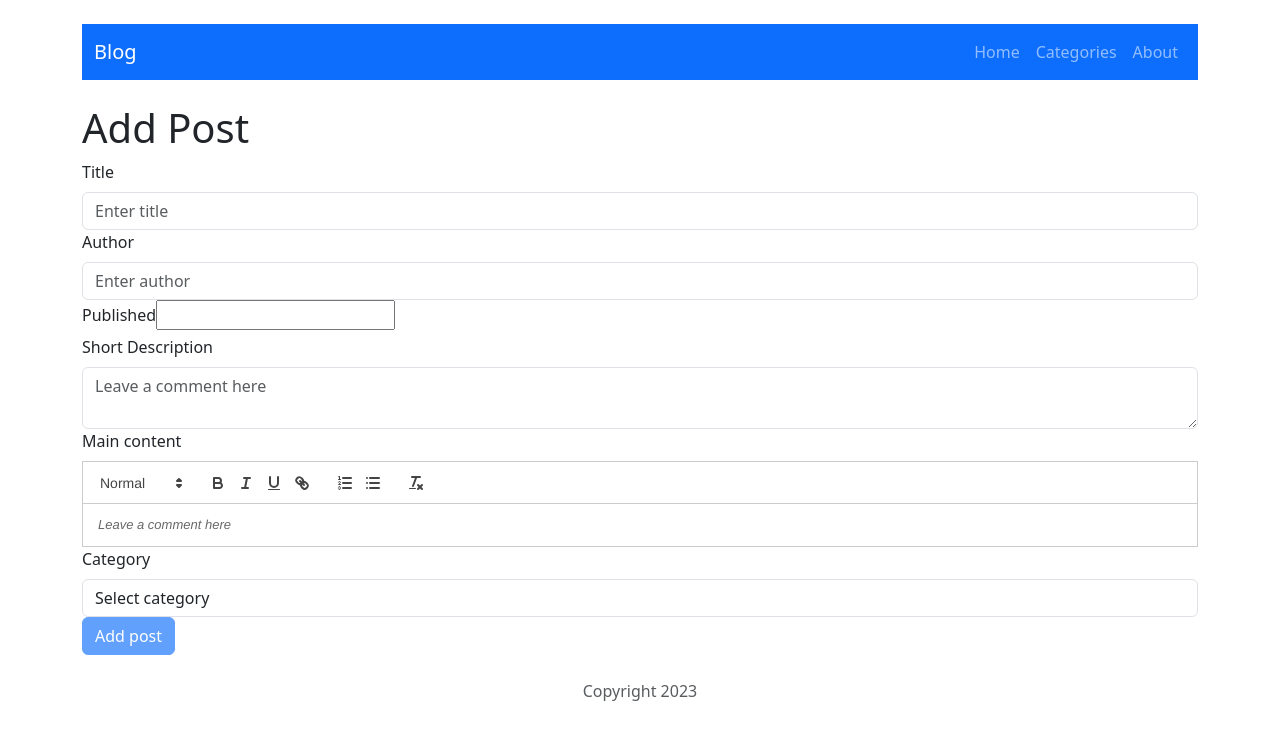
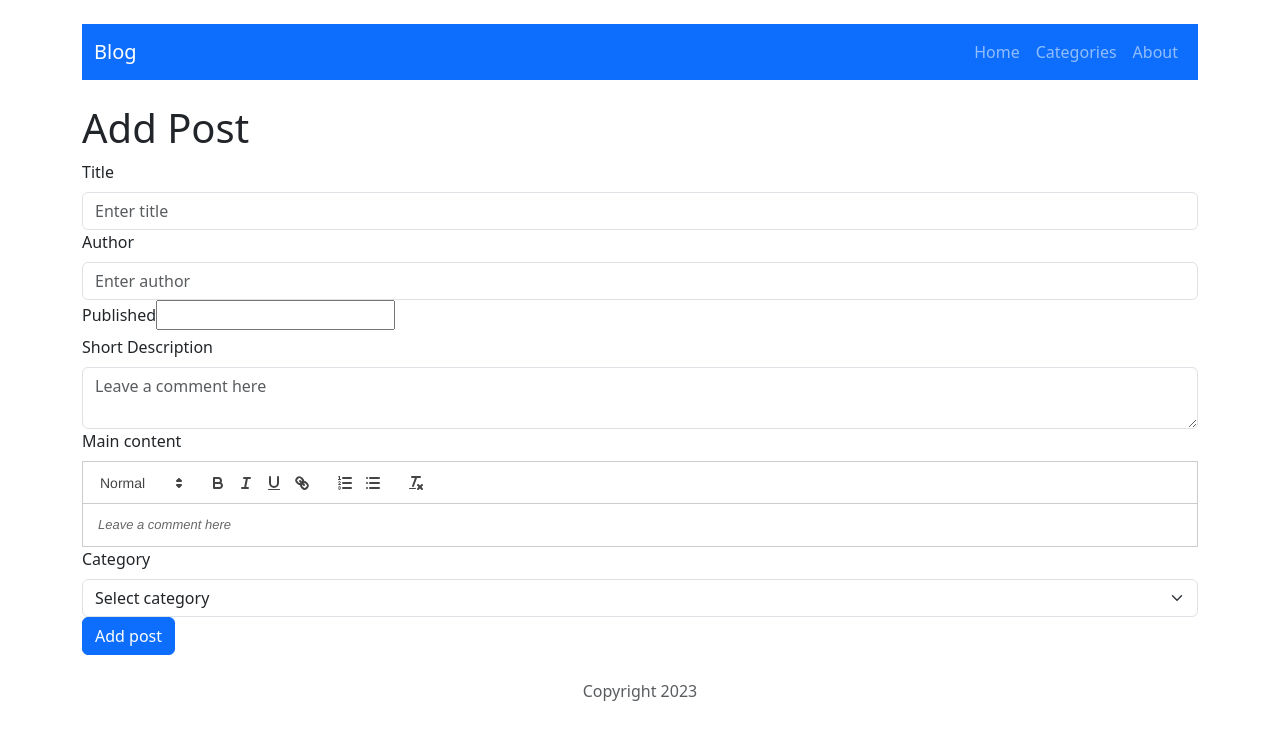
Before and after one commit to marcin-por95/CRUD-react, a React (Create React App) app: page /post/add in a window 1280 px wide. Shown: the top 740 px of the page. Built offline with nearby package versions, Linux system fonts and the light colour scheme.

Commit message:
Add custom validation to PostForm.js.

```diff
--- a/src/components/features/PostForm/PostForm.js
+++ b/src/components/features/PostForm/PostForm.js
@@ -1,17 +1,18 @@
-import React, { useState, useEffect } from "react";
-import { Button, Form } from "react-bootstrap";
+import React, {useState, useEffect} from "react";
+import {Button, Form} from "react-bootstrap";
 import ReactQuill from 'react-quill';
 import DatePicker from 'react-datepicker';
 import 'react-quill/dist/quill.snow.css';
 import "react-datepicker/dist/react-datepicker.css";
-import { useSelector } from "react-redux";
-import { getAllCategories } from "../../../redux/categoriesRedux";
-import { useForm } from "react-hook-form";
+import {useSelector} from "react-redux";
+import {getAllCategories} from "../../../redux/categoriesRedux";
+import {useForm} from "react-hook-form";
 
-const PostForm = ({ data, formHandler, buttonTitle }) => {
+const PostForm = ({data, formHandler, buttonTitle}) => {
     const {
         register,
         handleSubmit: validate,
+        clearErrors,
         formState: { errors },
     } = useForm();
     const [formState, setFormState] = useState(data || {});
@@ -24,9 +25,9 @@ const PostForm = ({ data, formHandler, buttonTitle }) => {
     }, [data]);
 
     const formElements = [
-        { name: 'title', title: "Title", type: 'text', placeholder: 'Enter title' },
-        { name: 'author', title: "Author", type: 'text', placeholder: 'Enter author' },
-        { name: 'publishedDate', title: "Published", type: 'text', placeholder: 'Enter date' },
+        {name: 'title', title: "Title", type: 'text', placeholder: 'Enter title'},
+        {name: 'author', title: "Author", type: 'text', placeholder: 'Enter author'},
+        {name: 'publishedDate', title: "Published", type: 'text', placeholder: 'Enter date'},
         {
             name: 'shortDescription',
             title: "Short Description",
@@ -41,16 +42,17 @@ const PostForm = ({ data, formHandler, buttonTitle }) => {
             placeholder: 'Leave a comment here',
             as: "textarea",
         },
-        { name: 'category', title: "Category", options: allCategories },
+        {name: 'category', title: "Category"},
     ];
 
     const onChangeHandler = (value, name) => {
         if (value === "") {
             setFormState((prevState) => {
                 delete prevState[name];
-                return { ...prevState };
+                return {...prevState};
             });
         } else {
+            clearErrors(name);
             setFormState((prevState) => ({
                 ...prevState,
                 [name]: value
@@ -64,36 +66,63 @@ const PostForm = ({ data, formHandler, buttonTitle }) => {
 
     const getElementByName = (el) => {
         if (el.name === 'content') {
-            return <ReactQuill
+            return <>
+                <ReactQuill
+                    {...register(el.name, {
+                        validate: () => !formState?.[el.name]=== undefined|| "Please write some content",
+                    })}
                     type={el.type}
                     theme={"snow"}
                     placeholder={el.placeholder}
                     onChange={(value) => onChangeHandler(value, el.name)}
                     defaultValue={data?.[el.name]}
-            />;
+                />
+                {errors[el.name] && (
+                    <span style={errorStyles}>{errors[el.name].message}</span>
+                )}
+            </>;
         }
         if (el.name === 'publishedDate') {
-            return <DatePicker
+            return (<>
+                <DatePicker
+                    {...register(el.name, {
+                        validate: () => !formState?.[el.name]=== undefined || "Select date",
+                    })}
                     selected={formState?.[el.name]}
                     onChange={(value) => onChangeHandler(value, el.name)}
                     onSelect={(value) => onChangeHandler(value, el.name)}
-            />;
+                />
+                {errors[el.name] && (
+                    <span style={errorStyles}>{errors[el.name].message}</span>
+                )}
+            </>);
         }
         if (el.name === 'category') {
-            return (
-                <Form.Control
-                    {...register(el.name, { required: true })}
+            return (<>
+                    <Form.Select
+                        {...register(el.name, {
+                            validate: (value) => {
+                                console.log(value);
+                                console.log(formState);
+                                return !formState?.[el.name] === undefined || "Select category";
+                            },
+                        })}
                         as="select"
                         onChange={(e) => onChangeHandler(e.target.value, el.name)}
                         value={formState?.[el.name] || ''}
                     >
-                    <option value="">Select category</option>
+                        <option>Select category</option>
                         {allCategories.map((option, index) => (
                             <option key={index} value={option}>
                                 {option}
                             </option>
                         ))}
-                </Form.Control>
+                    </Form.Select>
+                    {errors[el.name] && (
+                        <span style={errorStyles}>{errors[el.name].message}</span>
+                    )}
+                </>
+
             );
         }
 
@@ -137,7 +166,6 @@ const PostForm = ({ data, formHandler, buttonTitle }) => {
                 ))}
                 <Button
                     type="submit"
-                    disabled={formState != null && Object.values(formState).every((x) => !x)}
                 >
                     {buttonTitle}
                 </Button>
--- a/src/components/features/Posts/Posts.js
+++ b/src/components/features/Posts/Posts.js
@@ -28,7 +28,7 @@ const Posts = ({ category }) => {
                                     {post.author}
                                     <br />
                                     <b>Published: </b>
-                                    {post.publishedDate.toLocaleDateString()}
+                                    {post.publishedDate?.toLocaleDateString()}
                                     <br />
                                     <b>Category: </b>
                                     {post.category}
--- a/src/redux/categoriesRedux.js
+++ b/src/redux/categoriesRedux.js
@@ -1,5 +1,5 @@
 //selectors
-export const getAllCategories = state => state.categories;
+export const getAllCategories = state => state.categories.categories;
 
 export const getFilteredCategories = (state, category) =>
     state.posts.filter((post) => post.category.toLowerCase() === category.toLowerCase());
@@ -13,8 +13,11 @@ const UPDATE_CATEGORY = 'app/categories/UPDATE_CATEGORY';
 export const createCategory = (category) => ({ type: CREATE_CATEGORY, payload: category });
 export const deleteCategory = (id) => ({ type: DELETE_CATEGORY, payload: id });
 export const updateCategory = (category) => ({ type: UPDATE_CATEGORY, payload: category });
+const initialState = {
+    categories: ["Sport", "News", "Movies"]
+}
 
-const categoriesReducer = (statePart = [], action) => {
+const categoriesReducer = (statePart = initialState, action) => {
     switch (action.type) {
         case CREATE_CATEGORY:
             return [...statePart, action.payload];
--- a/src/redux/postsRedux.js
+++ b/src/redux/postsRedux.js
@@ -49,14 +49,13 @@ const initialState = {
             author: 'John Doe',
             category: 'Sport'
         }
-	],
-	categories: ["Sport", "News", "Movies"]
+    ]
 };
 
 // Actions creators
-export const removePost = payload => ({ type: actions.REMOVE_POSTS, payload });
-export const addPost = payload => ({ type: actions.ADD_POST, payload });
-export const editPost = payload => ({ type: actions.EDIT_POST, payload });
+export const removePost = payload => ({type: actions.REMOVE_POSTS, payload});
+export const addPost = payload => ({type: actions.ADD_POST, payload});
+export const editPost = payload => ({type: actions.EDIT_POST, payload});
 
 const postsReducer = (state = initialState, action) => {
     switch (action.type) {
@@ -68,13 +67,13 @@ const postsReducer = (state = initialState, action) => {
         case actions.ADD_POST:
             return {
                 ...state,
-				posts: [...state.posts, { ...action.payload, id: shortid() }]
+                posts: [...state.posts, {...action.payload, id: shortid()}]
             };
         case actions.EDIT_POST:
             return {
                 ...state,
                 posts: state.posts.map(post =>
-					post.id === action.payload.id ? { ...post, ...action.payload } : post
+                    post.id === action.payload.id ? {...post, ...action.payload} : post
                 )
             };
         default:
```
Lines whose indentation alone changed are shown as unchanged.
